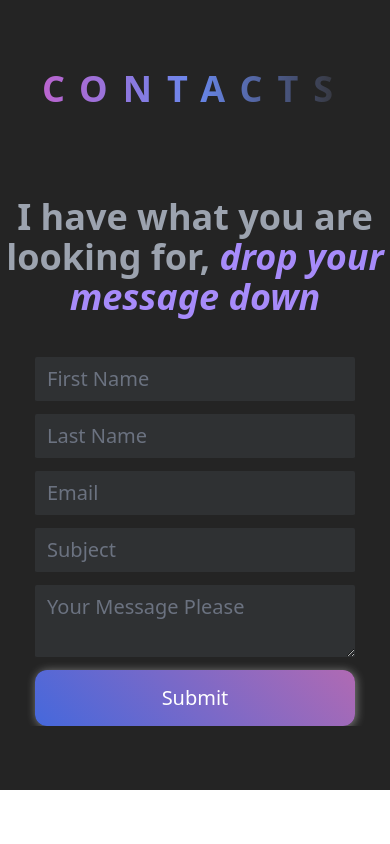
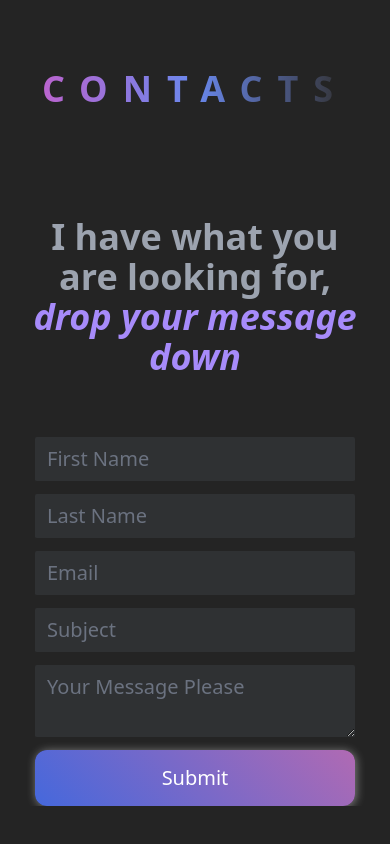
Before and after one commit to joffreynk/joffrey-s-portfolio, a Next.js app: page / in a window 390 px wide. Shown: the part 11010-11854 px from the top of the page. Before the commit the page ends 11800 px from the top, so only its background shows below. Built offline with nearby package versions, Linux system fonts and the light colour scheme.

Commit message:
add padding to contact text

```diff
--- a/components/Contacts.js
+++ b/components/Contacts.js
@@ -27,7 +27,7 @@ function Contacts() {
     <div className='mb-16 relative flex flex-col overflow-hidden text-left md:flex-row max-w-4/5 justify-evenly mx-auto items-center z-0'>
     <h3 className={`absolute top-20 font-bold ${styles.headertext} uppercase tracking-[10px] es:tracking-[15px] sm:tracking-[20px] text-gray-500 text-4xl`}>Contacts</h3>
     <div className='flex flex-col space-y-10 mt-52'>
-      <h4 className='text-4xl font-semibold text-center text-gray-400'>I have what you are looking for{', '}
+      <h4 className='text-4xl font-semibold text-center text-gray-400 p-5 md:p-0'>I have what you are looking for{', '}
         <span className='italic text-violet-400'>drop your message  down</span>
       </h4>
       <form ref={form} onSubmit={sendEmail} className='w-fit flex flex-col mx-auto'>
```
